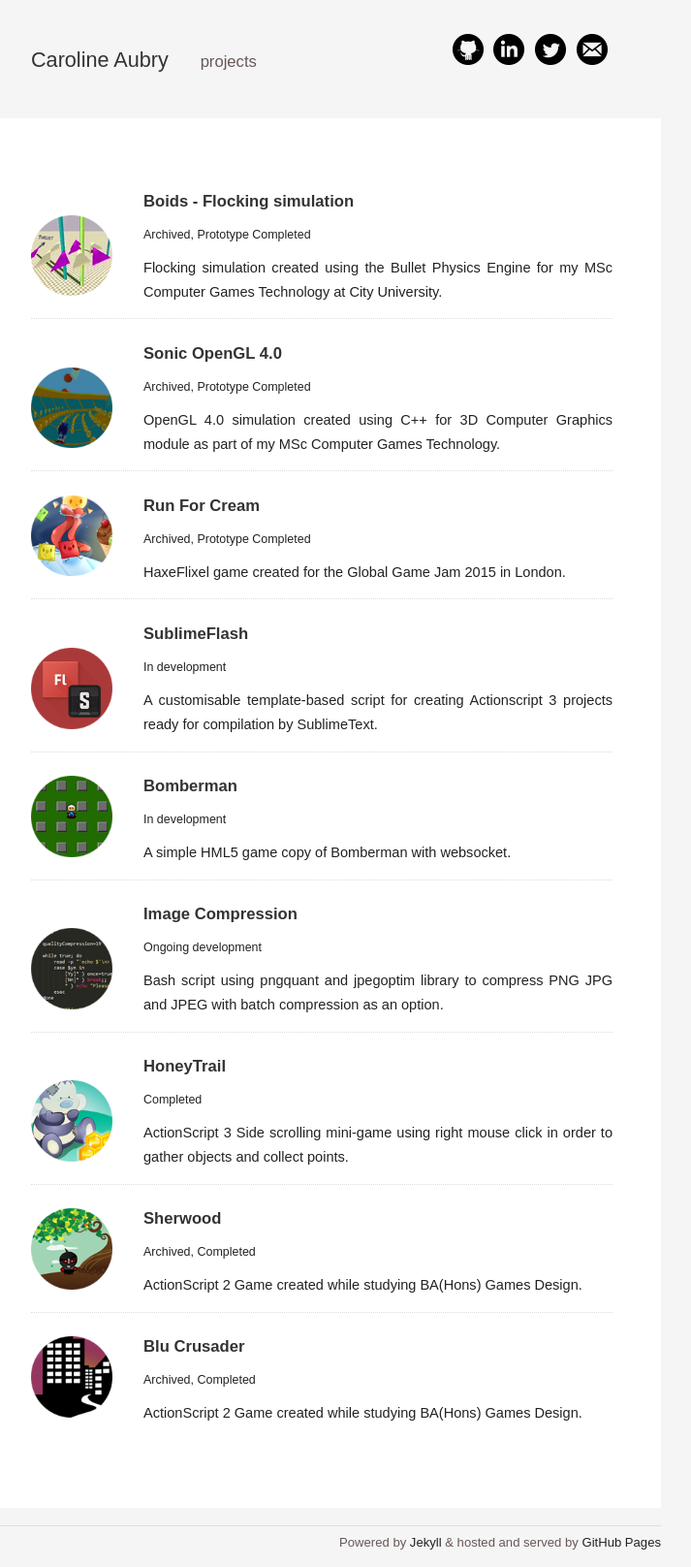
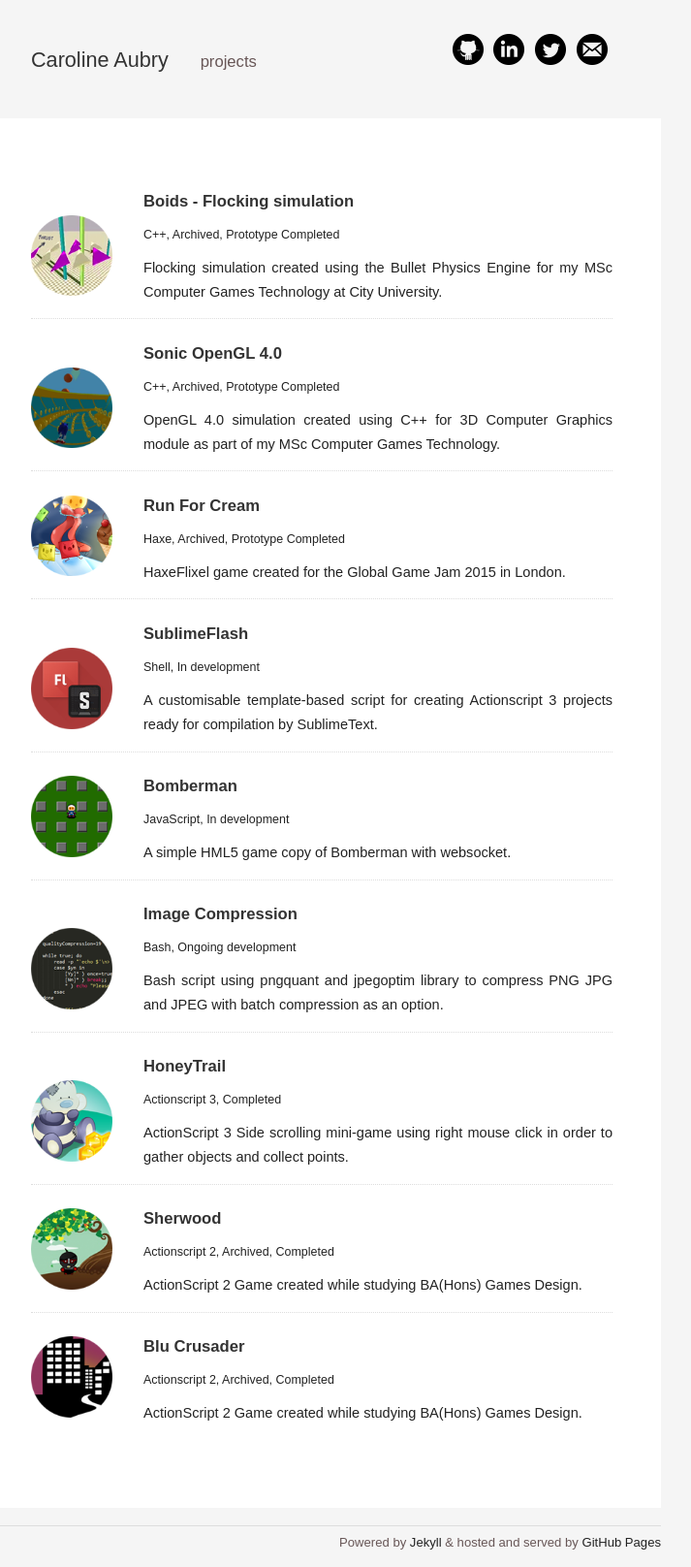
Before and after one commit to caubry/caubry.github.io, a Jekyll site: the page built from projects/index.html, in a window 1280 px wide. Shown: the whole page at 97% size, without its empty margins (308-1021 px from the left). Built offline with Jekyll 4.4.1, drawn with Linux system fonts in a browser that asks for light colours; some web fonts are replaced.

Commit message:
language added

```diff
--- a/_data/projects.yml
+++ b/_data/projects.yml
@@ -3,6 +3,7 @@
   link: /bulletboids
   status: Prototype Completed
   folder: Archived
+  language: C++
   description: Flocking simulation created using the Bullet Physics Engine for my MSc Computer Games Technology at City University.
 
 - name: Sonic OpenGL 4.0
@@ -10,6 +11,7 @@
   link: /openglsonic
   status: Prototype Completed
   folder: Archived
+  language: C++
   description: OpenGL 4.0 simulation created using C++ for 3D Computer Graphics module as part of my MSc Computer Games Technology.
 
 - name: Run For Cream
@@ -17,30 +19,35 @@
   link: /runforcream
   status: Prototype Completed
   folder: Archived
+  language: Haxe
   description: HaxeFlixel game created for the Global Game Jam 2015 in London.
 
 - name: SublimeFlash
   image: /images/sublimeflash.png
   link: https://github.com/caubry/SublimeFlash
   status: In development
+  language: Shell
   description: A customisable template-based script for creating Actionscript 3 projects ready for compilation by SublimeText.
 
 - name: Bomberman
   image: /images/bomberman.png
   link: https://github.com/caubry/bomberman
   status: In development
+  language: JavaScript
   description: A simple HML5 game copy of Bomberman with websocket.
 
 - name: Image Compression
   image: /images/imagecompression.png
   link: https://gist.github.com/caubry/7103438
   status: Ongoing development
+  language: Bash
   description: Bash script using pngquant and jpegoptim library to compress PNG JPG and JPEG with batch compression as an option.
 
 - name: HoneyTrail
   image: /images/honeytrail.png
   link: /honeytrail
   status: Completed
+  language: Actionscript 3
   description: ActionScript 3 Side scrolling mini-game using right mouse click in order to gather objects and collect points.
 
 - name: Sherwood
@@ -48,6 +55,7 @@
   link: /sherwood
   status: Completed
   folder: Archived
+  language: Actionscript 2
   description: ActionScript 2 Game created while studying BA(Hons) Games Design.
 
 - name: Blu Crusader
@@ -55,4 +63,5 @@
   link: /blucrusader
   status: Completed
   folder: Archived
+  language: Actionscript 2
   description: ActionScript 2 Game created while studying BA(Hons) Games Design.
--- a/projects/index.html
+++ b/projects/index.html
@@ -10,10 +10,11 @@ description: London based game developer
 			<a href="{{ project.link }}"><img src="{{ project.image }}" class="project-image"></a>
 			<div class="project-content">
 				<h2 class="project-title"><a href="{{ project.link }}">{{ project.name }}</a></h2>
+        <span class="project-info">{{ project.language }}, </span>
 				{% if project.folder == "Archived" %}
-	            	<span class="project-info">{{ project.folder }}, </span>
+	            <span class="project-info">{{ project.folder }}, </span>
 				{% endif %}
-	            <span class="project-info">{{ project.status }}</span>
+              <span class="project-info">{{ project.status }}</span>
 	            <div class="excerpt"><p>{{ project.description }}</p></div>
 	        </div>
         </div>
```
Also changed, not shown: 1 other file.
